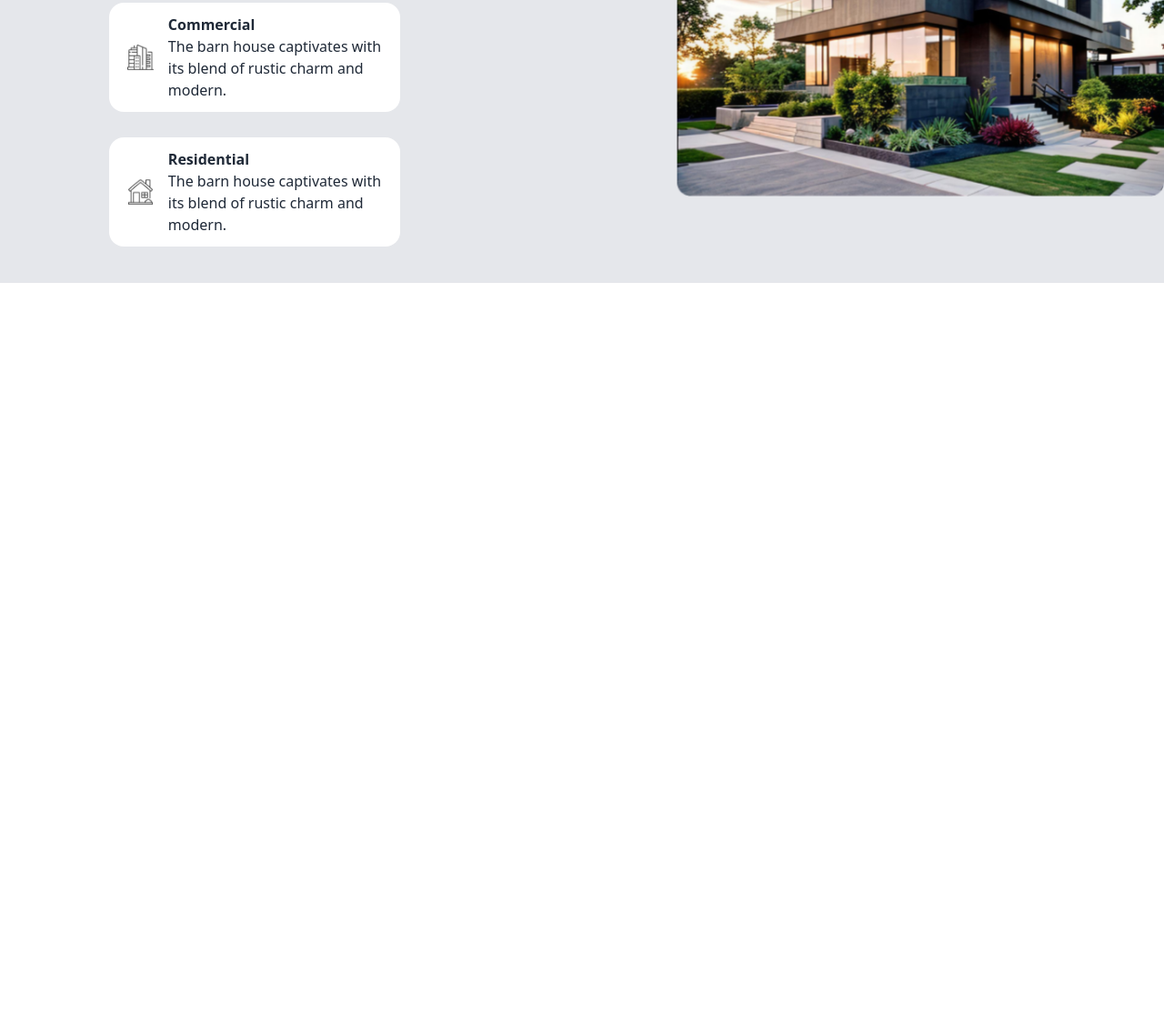
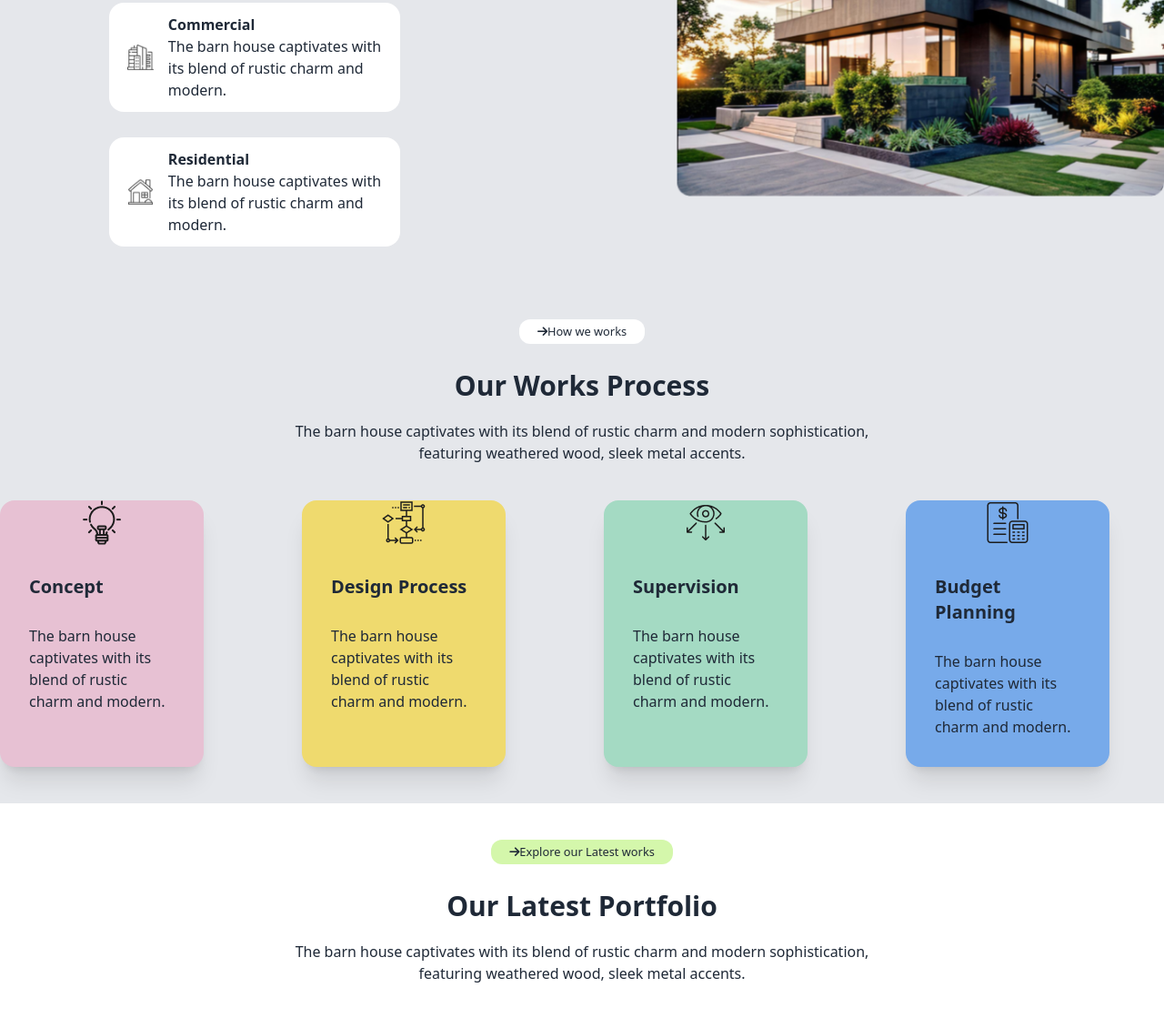
Before and after one commit to sahadat-nayem/Assignment-3, a plain HTML site: page index.html in a window 1280 px wide. Shown: the part 1147-2266 px from the top of the page at 91% size. Before the commit the page ends 1458 px from the top, so only its background shows below. Drawn offline with nearby package versions, Linux system fonts and the light colour scheme.

Commit message:
card section done

```diff
--- a/index.html
+++ b/index.html
@@ -114,6 +114,85 @@
                 <img class="mt-5 md:mt-10" src="assets/Rectangle.png" alt="">
             </div>
          </section>
+         <!-- Work Section -->
+          <section class="bg-gray-200">
+            <div class="flex">
+              <small class="bg-white px-5 py-1 rounded-xl mx-auto mt-10"><i class="fa-solid fa-arrow-right"></i>How we works</small>
+            </div>
+            <div>
+              <h2 class="font-extrabold text-3xl mt-7 mb-5 text-center">Our Works Process</h2>
+                <p class="mb-10 text-center">The barn house captivates with its blend of rustic charm and
+                    modern sophistication,<br> featuring weathered wood, sleek metal accents.</p>
+            </div>
+            <!-- card -->
+            <div class="grid grid-cols-1 md:grid-cols-2 lg:grid-cols-4 gap-12 mx-auto ">
+              <!-- card-1 -->
+              <div class="card bg-base-100 w-96 md:w-56 shadow-xl bg-[#E7C1D3] mb-10">
+                <figure>
+                  <img
+                    src="assets/concept.png"
+                    alt="" />
+                </figure>
+                <div class="card-body space-y-5">
+                  <h2 class="card-title">
+                    Concept
+                  </h2>
+                  <p>The barn house captivates with its blend of rustic charm and modern.</p>
+                </div>
+              </div>
+              <!-- card-2 -->
+              <div class="card bg-base-100 w-96 md:w-56 shadow-xl bg-[#EFDA6E] mb-10">
+                <figure>
+                  <img
+                    src="assets/flow-chart.png"
+                    alt="" />
+                </figure>
+                <div class="card-body space-y-5">
+                  <h2 class="card-title">
+                    Design Process
+                  </h2>
+                  <p>The barn house captivates with its blend of rustic charm and modern.</p>
+                </div>
+              </div>
+              <!-- card-3 -->
+              <div class="card bg-base-100 w-96 md:w-56 shadow-xl bg-[#A4DAC3] mb-10">
+                <figure>
+                  <img
+                    src="assets/vision.png"
+                    alt="" />
+                </figure>
+                <div class="card-body space-y-5">
+                  <h2 class="card-title">
+                    Supervision
+                  </h2>
+                  <p>The barn house captivates with its blend of rustic charm and modern.</p>
+                </div>
+              </div>
+              <!-- card-4 -->
+              <div class="card bg-base-100 w-96 md:w-56 shadow-xl bg-[#77AAEA] mb-10">
+                <figure>
+                  <img
+                    src="assets/budget-planning.png"
+                    alt="" />
+                </figure>
+                <div class="card-body space-y-5">
+                  <h2 class="card-title">
+                    Budget Planning
+                  </h2>
+                  <p>The barn house captivates with its blend of rustic charm and modern.</p>
+                </div>
+              </div>
+            </div>
+          </section>
+          <!-- Latest Section -->
+          <div class="flex">
+            <small class="bg-[#acef5f85] px-5 py-1 rounded-xl mx-auto mt-10"><i class="fa-solid fa-arrow-right"></i>Explore our Latest works</small>
+          </div>
+          <div>
+            <h2 class="font-extrabold text-3xl mt-7 mb-5 text-center">Our Latest Portfolio</h2>
+              <p class="mb-10 text-center">The barn house captivates with its blend of rustic charm and
+                  modern sophistication,<br> featuring weathered wood, sleek metal accents.</p>
+          </div>
     </main>
     <footer>
 
```
